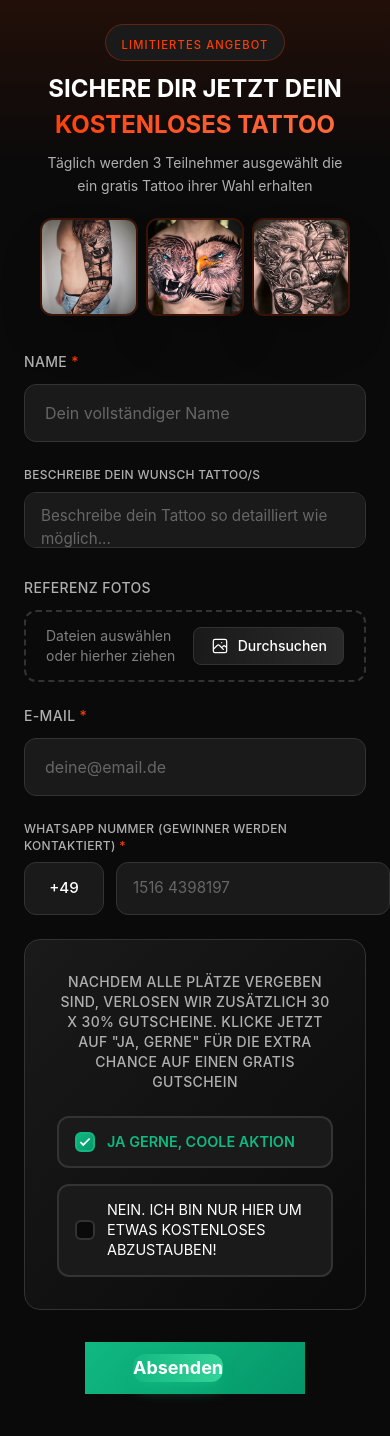
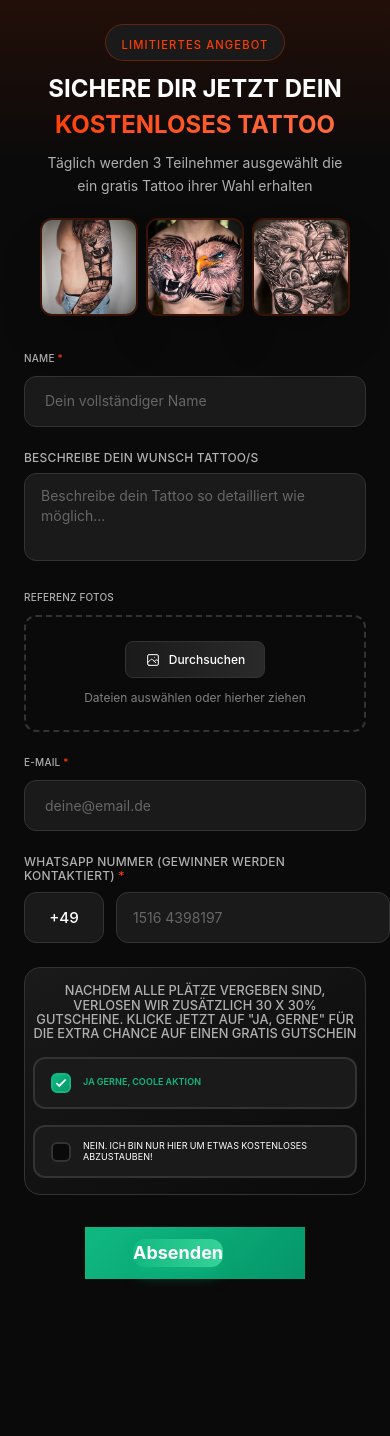
Before and after one commit to reachvivek/tattoo-studio-management-platform, an Angular app in the folder frontend/: page / in a window 390 px wide. Shown: the top 1436 px of the page. After the commit the page ends 1359 px from the top, so only its background shows below. Built offline with nearby package versions, Linux system fonts and the light colour scheme.

Commit message:
Optimize mobile form layout - reduce heights and responsive text sizing

```diff
--- a/frontend/src/app/features/lead-form/components/form-step-one/form-step-one.html
+++ b/frontend/src/app/features/lead-form/components/form-step-one/form-step-one.html
@@ -19,11 +19,11 @@
       <textarea
         formControlName="tattooDescription"
         placeholder="Beschreibe dein Tattoo so detailliert wie möglich..."
-        rows="1"
+        rows="2"
         class="form-textarea w-full bg-[#1A1A1A] text-white border border-[#333333] rounded-xl
                focus:border-[#FF3D00] focus:ring-2 focus:ring-[#FF3D00]/20 focus:outline-none
-               transition-all duration-200 placeholder:text-[#666666] resize-none text-base"
-        style="padding: 0.875rem 1.25rem; height: 3.5rem; min-height: 3.5rem; max-height: 3.5rem;"
+               transition-all duration-200 placeholder:text-[#666666] resize-none text-sm sm:text-base"
+        style="padding: 0.8rem 1.25rem; height: 5.5rem; min-height: 5.5rem; max-height: 5.5rem;"
       ></textarea>
       <p *ngIf="getErrorMessage('tattooDescription')" class="text-[#F44336] text-xs" style="margin-top: 0.5rem; margin-left: 0.25rem;">
         {{ getErrorMessage('tattooDescription') }}
@@ -63,8 +63,8 @@
           placeholder="+49"
           class="whatsapp-code w-28 bg-[#1A1A1A] text-white border border-[#333333] rounded-xl
                  focus:border-[#FF3D00] focus:ring-2 focus:ring-[#FF3D00]/20 focus:outline-none
-                 transition-all duration-200 text-center font-medium text-base"
-          style="padding: 1rem 1.25rem;"
+                 transition-all duration-200 text-center font-medium text-sm sm:text-base"
+          style="padding: 0.9rem 1.25rem;"
         />
         <input
           type="tel"
@@ -72,8 +72,8 @@
           placeholder="1516 4398197"
           class="whatsapp-number flex-1 bg-[#1A1A1A] text-white border border-[#333333] rounded-xl
                  focus:border-[#FF3D00] focus:ring-2 focus:ring-[#FF3D00]/20 focus:outline-none
-                 transition-all duration-200 placeholder:text-[#666666] text-base"
-          style="padding: 1rem 1.25rem;"
+                 transition-all duration-200 placeholder:text-[#666666] text-sm sm:text-base"
+          style="padding: 0.9rem 1.25rem;"
         />
       </div>
       <p *ngIf="getErrorMessage('whatsappNumber')" class="text-[#F44336] text-xs" style="margin-top: 0.5rem; margin-left: 0.25rem;">
@@ -82,8 +82,8 @@
     </div>
 
     <!-- Opt-in Section -->
-    <div class="opt-in-section bg-gradient-to-br from-[#1A1A1A] to-[#0A0A0A] border border-[#333333] rounded-2xl" style="padding: 2rem; margin-bottom: 2rem;">
-      <p class="text-[#B0B0B0] text-sm font-medium uppercase tracking-wide text-center" style="margin-bottom: 1.5rem;">
+    <div class="opt-in-section bg-gradient-to-br from-[#1A1A1A] to-[#0A0A0A] border border-[#333333] rounded-2xl" style="padding: 1rem 0.5rem; margin-bottom: 2rem;">
+      <p class="text-[#B0B0B0] font-medium uppercase text-center opt-in-text" style="margin-bottom: 1rem; padding: 0;">
         NACHDEM ALLE PLÄTZE VERGEBEN SIND, VERLOSEN WIR ZUSÄTZLICH 30 X 30% GUTSCHEINE.
         KLICKE JETZT AUF "JA, GERNE" FÜR DIE EXTRA CHANCE AUF EINEN GRATIS GUTSCHEIN
       </p>
--- a/frontend/src/app/shared/components/file-upload/file-upload.html
+++ b/frontend/src/app/shared/components/file-upload/file-upload.html
@@ -3,8 +3,8 @@
     Referenz Fotos
   </label>
 
-  <div class="border-2 border-dashed border-[#333333] rounded-xl hover:border-[#FF3D00]/50 hover:bg-[#1A1A1A]/30 transition-all duration-300 cursor-pointer flex items-center justify-between gap-4"
-       style="padding: 0.875rem 1.25rem;"
+  <div class="border-2 border-dashed border-[#333333] rounded-xl hover:border-[#FF3D00]/50 hover:bg-[#1A1A1A]/30 transition-all duration-300 cursor-pointer"
+       style="padding: 1.5rem 1.25rem; display: flex; flex-direction: column; align-items: center; gap: 0.75rem;"
        (click)="fileInput.click()">
     <input
       type="file"
@@ -15,18 +15,18 @@
       #fileInput
     />
 
-    <span class="text-[#808080] text-sm">Dateien auswählen oder hierher ziehen</span>
-
     <button
       type="button"
-      class="bg-gradient-to-r from-[#1A1A1A] to-[#2A2A2A] text-white rounded-lg hover:from-[#2A2A2A] hover:to-[#3A3A3A] transition-all duration-300 border border-[#333333] font-medium text-sm flex-shrink-0 flex items-center gap-2"
-      style="padding: 0.5rem 1rem;"
+      class="bg-gradient-to-r from-[#1A1A1A] to-[#2A2A2A] text-white rounded-lg hover:from-[#2A2A2A] hover:to-[#3A3A3A] transition-all duration-300 border border-[#333333] font-medium text-xs sm:text-sm flex items-center gap-2"
+      style="padding: 0.6rem 1.2rem;"
     >
-      <svg class="w-5 h-5" fill="none" stroke="currentColor" viewBox="0 0 24 24">
+      <svg class="w-4 h-4 sm:w-5 sm:h-5" fill="none" stroke="currentColor" viewBox="0 0 24 24">
         <path stroke-linecap="round" stroke-linejoin="round" stroke-width="1.5" d="M4 16l4.586-4.586a2 2 0 012.828 0L16 16m-2-2l1.586-1.586a2 2 0 012.828 0L20 14m-6-6h.01M6 20h12a2 2 0 002-2V6a2 2 0 00-2-2H6a2 2 0 00-2 2v12a2 2 0 002 2z"></path>
       </svg>
       Durchsuchen
     </button>
+
+    <span class="text-[#808080] text-xs sm:text-sm text-center">Dateien auswählen oder hierher ziehen</span>
   </div>
 
   <!-- Preview -->
--- a/frontend/src/app/shared/components/input/input.html
+++ b/frontend/src/app/shared/components/input/input.html
@@ -13,8 +13,8 @@
     class="w-full bg-[#1A1A1A] text-white border border-[#333333] rounded-xl
            focus:border-[#FF3D00] focus:ring-2 focus:ring-[#FF3D00]/20 focus:outline-none
            transition-all duration-200 disabled:opacity-50 disabled:cursor-not-allowed
-           placeholder:text-[#666666] text-base"
-    style="padding: 1rem 1.25rem;"
+           placeholder:text-[#666666] text-sm sm:text-base"
+    style="padding: 0.9rem 1.25rem;"
   />
   <p *ngIf="error" class="text-[#F44336] text-xs" style="margin-top: 0.5rem; margin-left: 0.25rem;">{{ error }}</p>
 </div>
--- a/frontend/src/styles.css
+++ b/frontend/src/styles.css
@@ -72,3 +72,65 @@ html {
   background-color: var(--accent-primary);
   color: var(--text-primary);
 }
+
+/* Global form input styles */
+input::placeholder,
+textarea::placeholder {
+  font-size: 14px !important;
+}
+
+@media (min-width: 640px) {
+  input::placeholder,
+  textarea::placeholder {
+    font-size: 16px !important;
+  }
+}
+
+/* Opt-in section responsive text */
+.opt-in-text {
+  font-size: 5px;
+  line-height: 1.1;
+  letter-spacing: 0;
+}
+
+@media (min-width: 640px) {
+  .opt-in-text {
+    font-size: 14px;
+    line-height: 1.5;
+    letter-spacing: 0.05em;
+  }
+}
+
+/* Radio label responsive text with fluid scaling */
+.custom-radio-label {
+  font-size: clamp(7px, 2.5vw, 9px) !important;
+  line-height: 1.2 !important;
+  letter-spacing: 0.01em !important;
+  word-spacing: -0.05em !important;
+}
+
+@media (min-width: 640px) {
+  .custom-radio-label {
+    font-size: 14px !important;
+    line-height: 1.5 !important;
+    letter-spacing: 0.05em !important;
+    word-spacing: normal !important;
+  }
+}
+
+/* Form labels responsive - consistent sizing */
+.form-label,
+label.block {
+  font-size: 10px !important;
+  line-height: 1.2 !important;
+  letter-spacing: 0.02em !important;
+}
+
+@media (min-width: 640px) {
+  .form-label,
+  label.block {
+    font-size: 14px !important;
+    line-height: 1.5 !important;
+    letter-spacing: 0.05em !important;
+  }
+}
```
